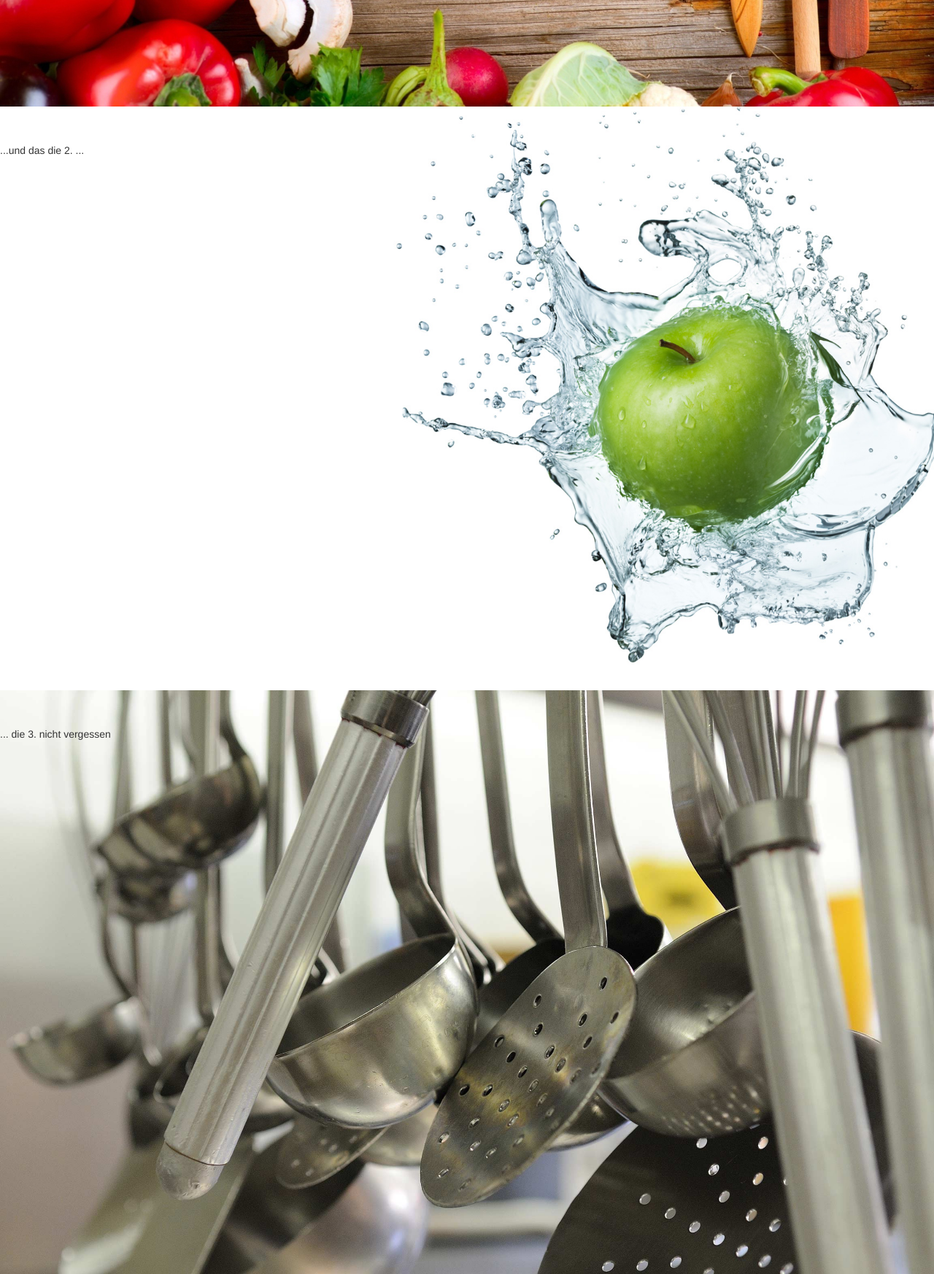
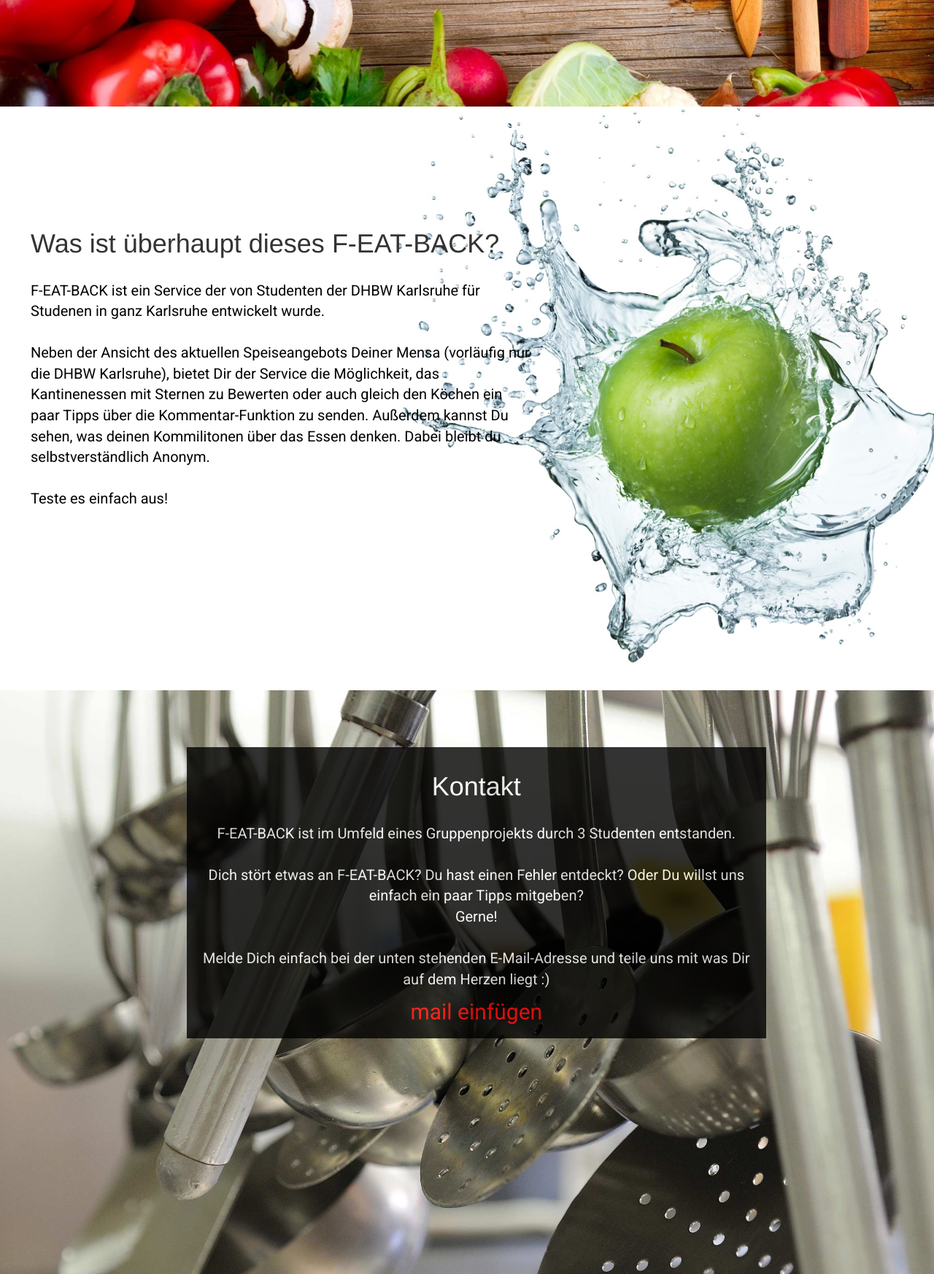
Before and after one commit to paulstrobel/featback, a PHP site: page /index.html in a window 1280 px wide. Shown: the part 654-2400 px from the top of the page at 73% size. Run offline with PHP 8.4, Linux system fonts and the light colour scheme.

Commit message:
frontend

```diff
--- a/src/app.js
+++ b/src/app.js
@@ -4,6 +4,8 @@
 function closePopup()
 {
     $("#popup").fadeOut('fast');
+    $("#overlay").fadeOut('fast');
+    $('body').css('overflow','auto');
 }
 
 // URL vom Server wo das Back-end liegt
@@ -14,6 +16,9 @@ $(document).on('click touchstart', '#detail0, #detail1, #detail2', function(even
     $.get(url + "rest/getDetails.php", function( response ) {
         //console.log(response);
 
+        $('body').css('overflow','hidden');
+
+        $("#overlay").fadeIn('slow');
         $("#popup").fadeIn('slow');
         $("#popup").html('<a class="glyphicon glyphicon-remove" href="javascript:void(0);" onclick="closePopup();"></a>'
                         + response );
@@ -50,14 +55,13 @@ $(function() {
 
         $('#menue-row').html(''
         +'<div class="row">'
-        /*+'<div class="col-md-2 col-md-offset-5"></div>'*/
-        +'  <div class="col">'
+        +'  <div class="col-lg-4 col-centered">'
         +'    <button class="menue-button" id="detail0">' + response[0]["name"] + '</button>'
         +'  </div>'
-        +'  <div class="col">'
+        +'  <div class="col-lg-4 col-centered">'
         +'    <button class="menue-button" id="detail1">' + response[3]["name"] + '</button>'
         +'  </div>'
-        +'  <div class="col">'
+        +'  <div class="col-lg-4 col-centered">'
         +'    <button class="menue-button" id="detail2">' + response[5]["name"] + '</button>'
         +'  </div>'
         +'</div>');
--- a/src/css/template.css
+++ b/src/css/template.css
@@ -95,6 +95,18 @@ color: white;
     background-size: cover;
 }
 
+.about-text-area{
+    margin-top: 4em;
+    padding: 3em;
+    width: 60%
+}
+
+.about-text{
+    font-family: 'Roboto', Arial, Verdana;
+    font-size: 20px;
+    color:black;
+}
+
 
 /*------------
 "Kontakt"-Displaybereich
@@ -109,24 +121,47 @@ color: white;
     background-size: cover;
 }
 
+.contact-text-area{
+    margin-top: 2em;
+    text-align: center;
+    width: 62%;
+    margin-right: 20%;
+    margin-left: 20%;
+    background: black;
+    opacity: 0.8;
+    padding: 1em;
+}
+
+.contact-text{
+    font-family: 'Roboto', Arial, Verdana;
+    font-size: 20px;
+    color:white;
+    text-shadow: 2px 2px 0 rgba(0,0,0,0.5);
+}
+
+.contact-text-header{
+    color:white;
+     text-shadow: 2px 2px 0 rgba(0,0,0,0.5);
+}
+
+.mail{
+    font-family: 'Roboto', Arial, Verdana;
+    font-size: 30px;
+    color:red;
+    text-shadow: 2px 2px 0 rgba(0,0,0,0.5);
+}
+
 
 /*------------
 Menü-Bereich
 ------------*/
 
-.container{
-   /* background-color: yellow;
-*/
-}
-
-.row{
- margin-top: 4em;
-}
-
+.container
+.row
 .col{
 /*	width: 300px;
     height: 200px;*/
-    float: left;
+    /*float: left;*/
 	opacity: 0.8;
     background: #000000;
 	position: relative;
--- a/src/index.html
+++ b/src/index.html
@@ -9,6 +9,9 @@
         <title>f-eat-back - Die Mensa-Bewertungs Plattform</title>
 
         <link href='http://fonts.googleapis.com/css?family=Oswald|Roboto:400,100,300,700' rel='stylesheet' type='text/css'>
+
+        <link rel="icon" href="favicon.ico" type="../img/icon.ico">
+        <link rel="icon" type="image/x-icon" href="../img/icon.ico">
 
         <!-- Bootstrap -->
         <link href="css/bootstrap.min.css" rel="stylesheet">
@@ -32,14 +35,14 @@
     <nav class="navbar navbar-default navbar-fixed-top" > <!--role="navigation"-->
         <div class="container" id="top-menue-bar">
             <div class="navbar-header page-scroll">
-            <button type="button" class="navbar-toggle collapsed" data-toggle="collapse" data-target="#navbar navbar-collapse" aria-expanded="false" aria-controls="navbar">
+            <button type="button" class="navbar-toggle collapsed" data-toggle="collapse" data-target="#navbar" aria-expanded="false" aria-controls="navbar">
             <!--button type="button" class="navbar-toggle" data-toggle="collapse" data-target="navbar-collapse"-->
                 <span class="sr-only">Toggle navigation</span>
                 <span class="icon-bar"></span>
                 <span class="icon-bar"></span>
                 <span class="icon-bar"></span>
             </button>
-            <a class="navbar-brand" href="#">f-eat-back</a>
+            <a class="navbar-brand" href="#">F-EAT-BACK</a>
             </div>
             <div id="navbar" class="navbar-collapse collapse">
             <ul class="nav navbar-nav">
@@ -65,18 +68,41 @@
         <div class="container" id="menue-row"></div>
 
         <!--Details zu den jeweiligen Speißen -->
-        <div class="popup modal" id="popup">
-        </div>
+        <div class="popup modal" id="overlay"></div>
+        <div class="popup modal" id="popup"></div>
 
 
     </section>
 
     <section id="about" class="about-section">
-        ...und das die 2. ...
+        <div class="about-text-area">
+            <h1> Was ist überhaupt dieses F-EAT-BACK?</h1>
+            <br/>
+            <p class="about-text">
+                F-EAT-BACK ist ein Service der von Studenten der DHBW Karlsruhe für Studenen in ganz Karlsruhe entwickelt wurde.
+            <br/> <br/>
+                Neben der Ansicht des aktuellen Speiseangebots Deiner Mensa (vorläufig nur die DHBW Karlsruhe), bietet Dir der Service die Möglichkeit, das Kantinenessen mit Sternen zu Bewerten oder auch gleich den Köchen ein paar Tipps über die Kommentar-Funktion zu senden. Außerdem kannst Du sehen, was deinen Kommilitonen über das Essen denken. Dabei bleibt du selbstverständlich Anonym.
+            <br/> <br/>
+                Teste es einfach aus!
+            </p>
+        </div>
     </section>
 
     <section id="contact" class="contact-section">
-        ... die 3. nicht vergessen
+        <div class="contact-text-area">
+            <h1 class="contact-text-header"> Kontakt</h1>
+            <br/>
+            <p class="contact-text">
+                F-EAT-BACK ist im Umfeld eines Gruppenprojekts durch 3 Studenten entstanden.
+                <br/> <br/>
+                Dich stört etwas an F-EAT-BACK? Du hast einen Fehler entdeckt? Oder Du willst uns einfach ein paar Tipps mitgeben?
+                <br/>
+                Gerne!
+                <br/> <br/>
+                Melde Dich einfach bei der unten stehenden E-Mail-Adresse und teile uns mit was Dir auf dem Herzen liegt :)
+            </p>
+            <a class="mail" href="mailto:someone@example.com?Subject=Hello%20again" target="_top">mail einfügen</a>
+        </div>
     </section>
 
     <!-- jQuery (necessary for Bootstrap's JavaScript plugins) -->
```
Also changed, not shown: other parts of src/css/template.css (+49 -6 lines), src/rest/getDetails.php (+7 -6 lines), src/img/icon.ico (added).
